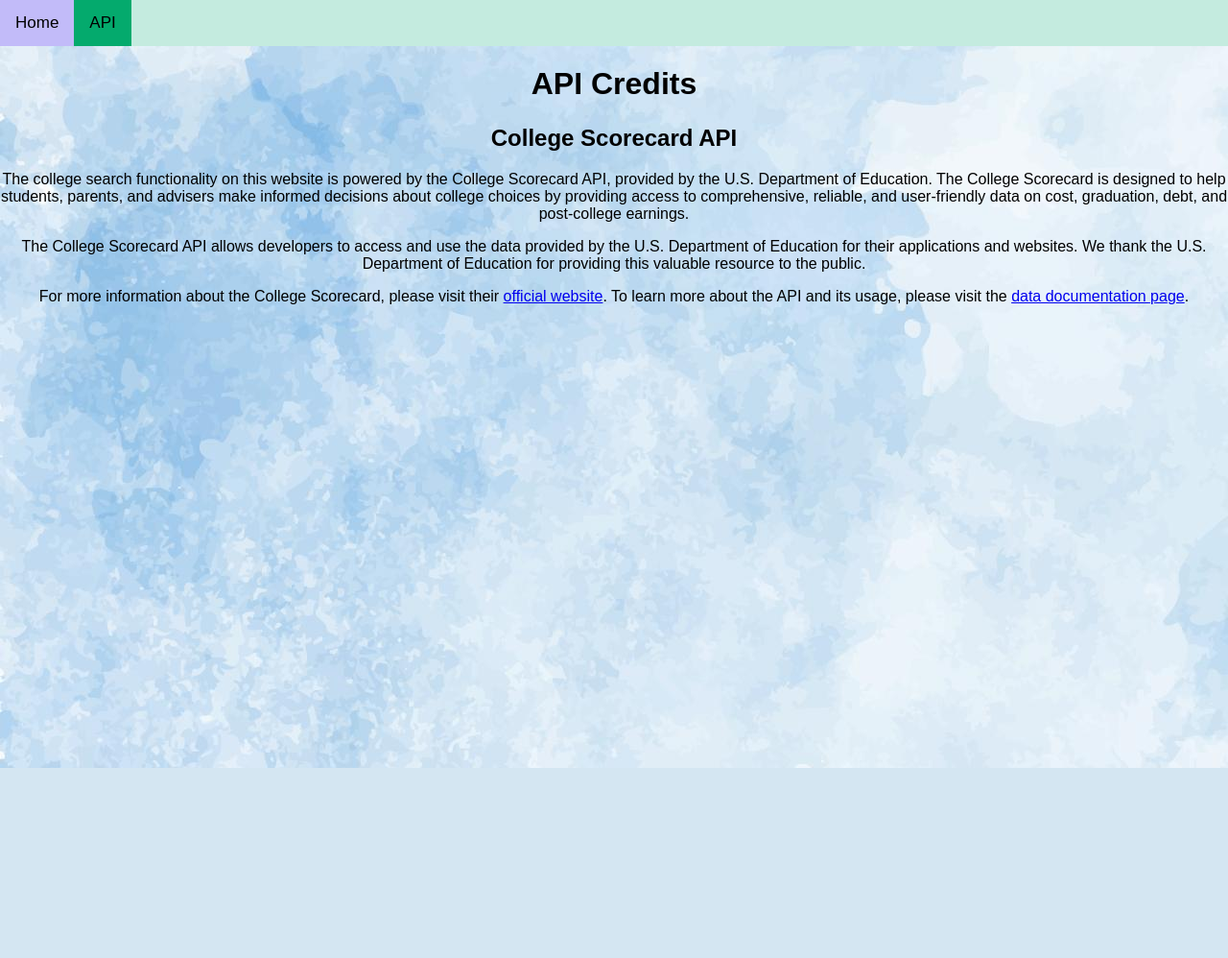
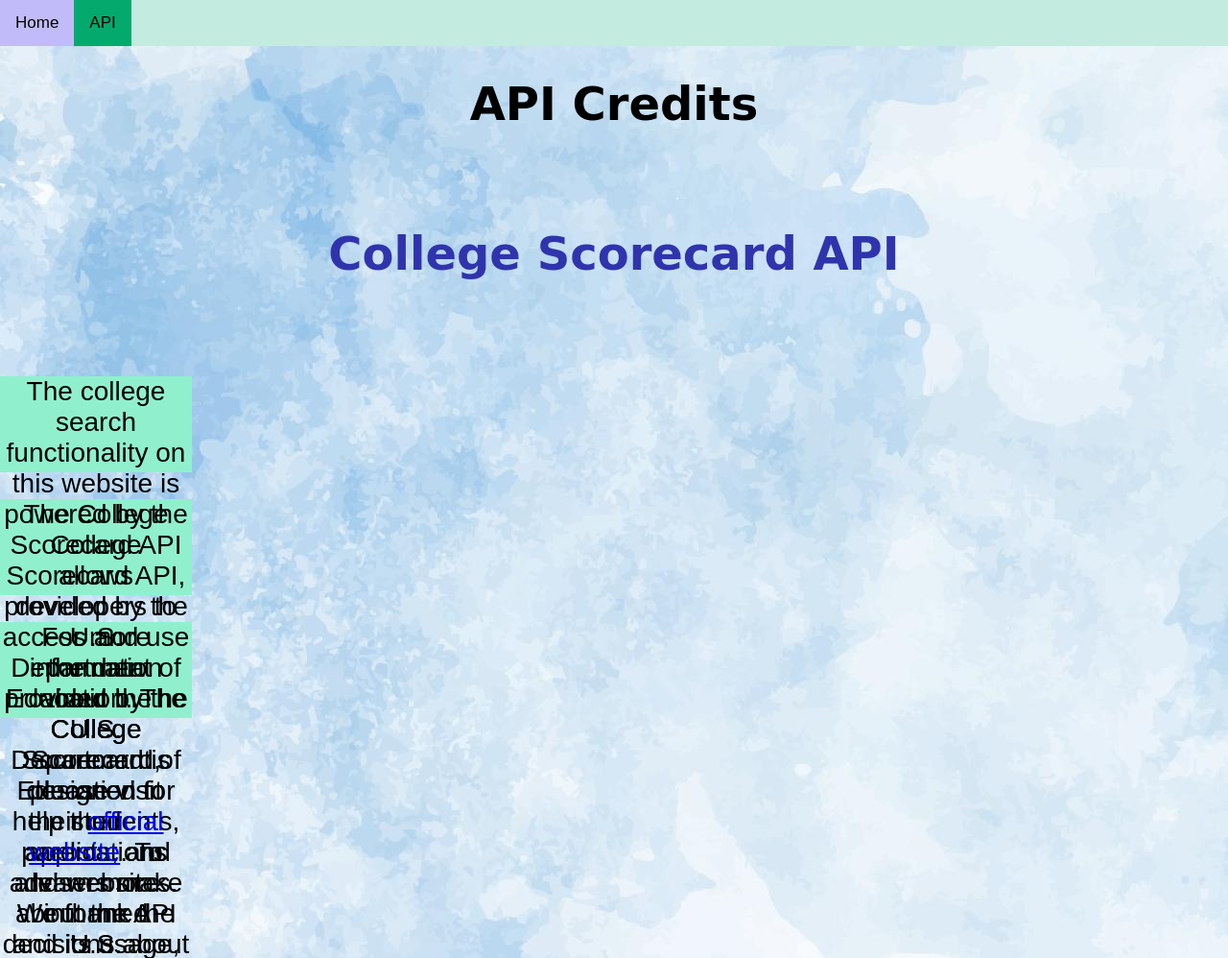
Before and after one commit to UMB-Capstone-team/College-Hunter, a Flask app: page /api_credits in a window 1280 px wide. Shown: the top 998 px of the page at 96% size. Before the commit the page ends 800 px from the top, so only its background shows below. Run offline with Flask 3, Linux system fonts and the light colour scheme.

Commit message:
new font drop

```diff
--- a/Template/static/styles.css
+++ b/Template/static/styles.css
@@ -78,6 +78,35 @@ input, select{
 }
 label {
     font-size: 15px;
+}
+h1 {
+    text-align: center;
+    margin-bottom: 1.5rem;
+    font-family: 'Gugi', cursive;
+    font-family: 'Alfa Slab One', cursive;
+    font-size: 48px;
+}
+p {
+    text-align: center;
+    font-family: 'Oxygen', sans-serif;
+    font-size: 28px;
+    background-color: #90f0cd;
+    height: 100px;
+    width: 200px;
+    left: 90px;
+    display: block;
+}
+h3{
+    text-align: center;
+    font-family: 'Gugi', cursive;
+    font-size: 36px;
+}
+h2{
+    text-align: center;
+    padding: 60px 30px;
+    font-family: 'Permanent Marker', cursive;
+    font-size: 48px;
+    color: #3034ac;
 }
 h1 {
     text-align: center;
```
